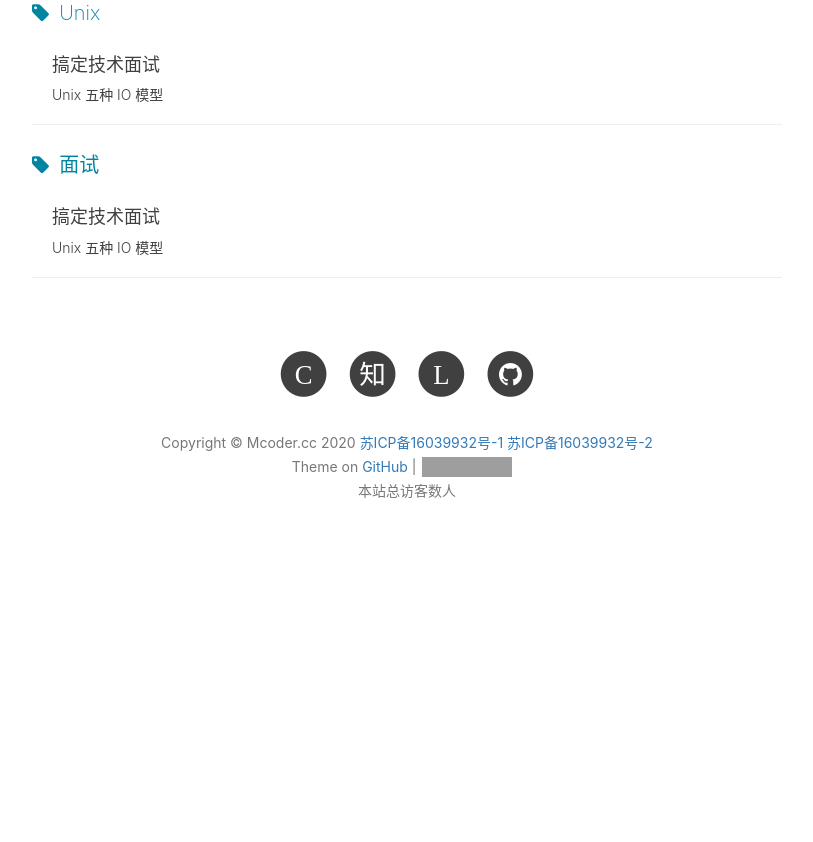
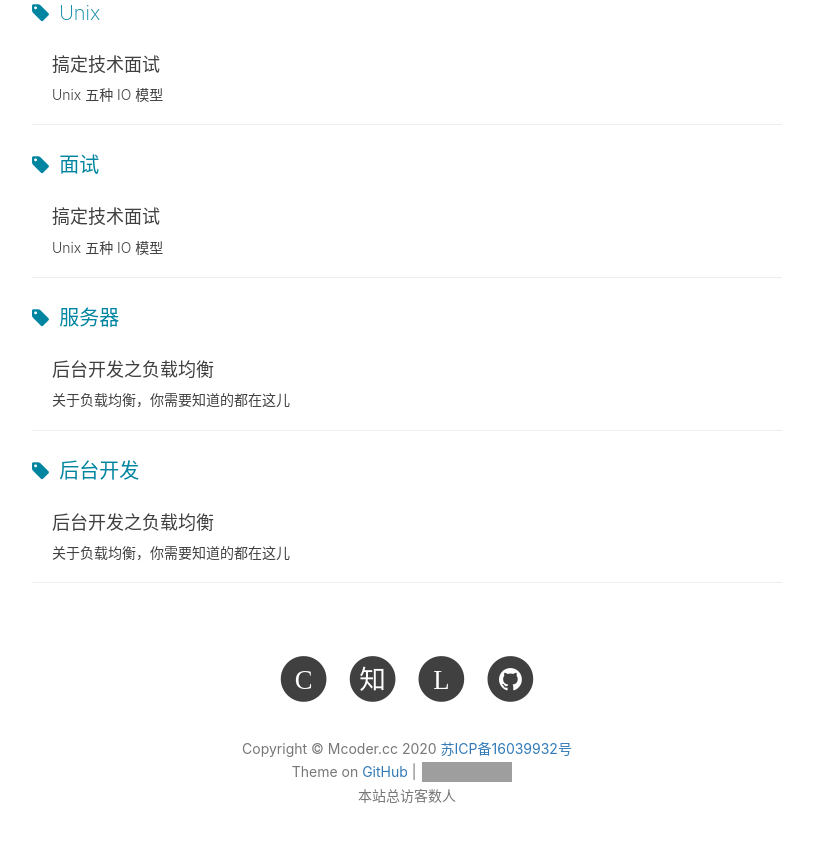
Before and after one commit to mcoder2014/mcoder2014.github.io, a Jekyll site: the page built from tags.html, in a window 1280 px wide and 900 px high, scrolled down 8042 px. Shown: the top 842 px of the window, without its empty margins (233-1046 px from the left). Built offline with Jekyll 4.4.1, drawn with Linux system fonts in a browser that asks for light colours; nearby versions of some CDN libraries; comment, search, counter and statistics services are not loaded; before the commit the page ends 8637 px from its top, so only the background shows below that; some of the changed lines change nothing that is shown; grey boxes are pictures that could not be loaded.

Commit message:
add load balance

````diff
--- a/_includes/footer.html
+++ b/_includes/footer.html
@@ -117,7 +117,7 @@
                 </ul>
                 <p class="copyright text-muted">
                     <!--Copyright &copy; {{ site.title }} {{ site.time | date: '%Y' }}-->
-                    Copyright &copy; Mcoder.cc {{ site.time | date: '%Y' }} <a href="http://beian.miit.gov.cn">苏ICP备16039932号-1 苏ICP备16039932号-2</a>
+                    Copyright &copy; Mcoder.cc {{ site.time | date: '%Y' }} <a href="http://beian.miit.gov.cn">苏ICP备16039932号</a>
                     <br>
                     Theme on <a href="{{ site.github_repo }}">GitHub</a> |
                     <iframe
--- /dev/null
+++ b/_posts/2020-03-07-load_balance.md
@@ -0,0 +1,80 @@
+---
+layout:     post
+title:      "后台开发之负载均衡"
+subtitle:   "关于负载均衡，你需要知道的都在这儿"
+date:       2020-03-07
+author:     Mcoder
+header-img: img/page_header.jpg
+catalog: true
+tags:
+    - 服务器
+    - 后台开发
+---
+
+# 负载均衡 Load balancing
+> 负载平衡（Load balancing）是一种计算机技术，用来在多个计算机（计算机集群）、网络连接、CPU、磁盘驱动器或其他资源中分配负载，以达到最优化资源使用、最大化吞吐率、最小化响应时间、同时避免过载的目的。 使用带有负载平衡的多个服务器组件，取代单一的组件，可以通过冗余提高可靠性。负载平衡服务通常是由专用软件和硬件来完成。 主要作用是将大量作业合理地分摊到多个操作单元上进行执行，用于解决互联网架构中的高并发和高可用的问题。
+
+简而言之，我们不使用负载均衡的网络服务，只有一个服务器，这个服务器承担着所有的任务。如果突然访问量很大，可能会达到服务器的处理能力上限，会变得卡顿；如果服务器突然碰上了内部错误，死机后则会导致所有的用户都无法继续访问服务。
+
+![](/post_img/201901/single_web_server.jpg)
+
+如果说一台网页服务器`server_1.mcoder.cc 192.168.1.100`可以同时提供一百万的用户访问，那么当同时访问的用户量达到一百五十万时，这个网页服务器变会碰上性能瓶颈，可能所有用户的体验都不够好。这时我们可以选择简单的增加一台服务器`server_2.mcoder.cc 192.168.1.101`，对用户进行分流，如果两台机器均分用户，则每台只用服务七十五万的用户，在网页服务器的能力范围内，所有用户都能获得很好的体验。而如何让用户选择哪个服务器提供服务便是负载均衡服务器做的工作。负载均衡服务器对外仅是一台服务器`server.mcoder.cc 192.168.1.99`，他会选择将用户的请求转发给`server_1`或者`server_2`。
+
+负载均衡实现了数个服务器同时提供服务，减少了单一服务器的负载，使一组服务器处理能力得到提升。而且负载均衡提高了系统的容错能力，带来了服务可用性的提升，如果其中一台服务器宕机后，还有服务器在正常工作，负载均衡服务器可以将后续的请求转发给还在工作的服务器，将死机服务器剔除。
+
+![](/post_img/201901/lb_web_server.jpg)
+
+目前几乎所有的云服务商都提供了负载均衡服务，如果使用诸如阿里云、腾讯云的话，直接使用他们提供的负载均衡方案即可，简单粗暴快捷。但我们可以了解下主流的负载均衡算法，对于配置服务以及后台开发技术面试都有帮助的。
+
+# 常见负载均衡算法
+负载均衡算法决定了负载均衡服务器如何将一个请求分配给后面的诸多服务器。
+
+1. **轮询算法(Round Robin)** 和 **加权轮询（Weight Round Robin）法**: 轮转法意味着 LB 服务器会按顺序将请求分发给服务器。比如负载均衡器会将第一个请求分配给第一个服务器，然后下一个请求分配给第二个服务器，这样分配下去分配完一轮之后回到开头分配给第一个服务器。
+
+不同的服务器可能机器配置和当前系统的负载并不相同，因此它们的抗压能力也不尽相同。给配置高、负载低的机器配置更高的权重，让其处理更多的请求，而低配置、高负载的机器，则给其分配较低的权重，降低其系统负载。加权轮询法可以很好地处理这一问题，并将请求顺序按照权重分配到后端。
+
+1. **随机法** 和 **加权随机（Weight Random）法**：很粗糙的方法，通过生成随机数，将连接随便转发给后端的一个服务器，当访问量加大，实际效果接近于平均分配流量到每一台后端服务器，也就是轮询的效果。
+
+与加权轮询法类似，加权随机法也是根据后端服务器不同的配置和负载情况来配置不同的权重。不同的是，它是按照权重来随机选择服务器的，而不是顺序。
+
+2. **最少连接(Least Connections)**: 最少连接方法会选择当前连接数量最少的服务器分发请求。
+
+前面几种方法费尽心思来实现服务消费者请求次数分配的均衡，当然这么做是没错的，可以为后端的多台服务器平均分配工作量，最大程度地提高服务器的利用率但是实际情况是否真的如此？
+实际情况中，请求次数的均衡真的能代表负载的均衡吗？这是一个值得思考的问题。上面的问题，再换一个角度来说就是：以后端服务器的视角来观察系统的负载，而非请求发起方来观察。最小连接数法便属于此类。最小连接数算法比较灵活和智能，由于后端服务器的配置不尽相同，对于请求的处理有快有慢，它正是根据后端服务器当前的连接情况，动态地选取其中当前积压连接数最少的一台服务器来处理当前请求，尽可能地提高后端服务器的利用效率，将负载合理地分流到每一台机器。
+
+3. **Source 原地址法**: 源地址hash，新连接先按权重分配，后续连接按source分配请求。起到会话绑定的作用，但是调度粒度太粗，使用的少，相当于是ip_hash.
+
+
+
+# 常见框架
+## NGINX
+Nginx做为一个强大的Web服务器软件，具有高性能、高并发性和低内存占用的特点。此外，其也能够提供强大的反向代理功能。Nginx工作在网络的7层，可以针对http应用本身来做分流策略。支持七层HTTP、HTTPS协议的负载均衡。对四层协议的支持需要第三方插件-yaoweibin的ngx_tcp_proxy_module实现了tcp upstream。
+
+NGINX 主要有五种负载均衡方法
+```
+                # 不填参数时默认是 轮询算法
+least_conn;     # 最少连接方法
+ip_hash;        # ip 方法
+hash $request_uri consistent;   # 哈希一致性方法
+least_time header;  # NGINX Plus 版本支持
+random two least_time=last_byte;    # 随机算法
+```
+
+
+## HaProxy
+Haproxy是高可用代理软件，它是一种比较流行的开源软件，基于TCP(四层)/HTTP(七层)协议的负载均衡代理解决方案，可以在Linux、FreeBSD等平台下运行，常见于跨多个服务器，比如:web、应用程序、数据库、MQ消息队列、MC数据库等等。通过多个Haproxy服务来提高服务的性能和可靠性。他支持多种负载均衡方法，如下：
+
+```
+1.balance roundrobin # 轮询，软负载均衡基本都具备这种算法
+2.balance static-rr # 根据权重，建议使用
+3.balance leastconn # 最少连接者先处理，建议使用
+4.balance source # 根据请求源IP，建议使用
+5.balance uri # 根据请求的URI
+6.balance url_param，# 根据请求的URl参数'balance url_param' requires an URL parameter name
+7.balance hdr(name) # 根据HTTP请求头来锁定每一次HTTP请求
+8.balance rdp-cookie(name) # 根据据cookie(name)来锁定并哈希每一次TCP请求
+```
+
+# 参考文献
+
+1. [负载均衡](https://zh.wikipedia.org/wiki/%E8%B4%9F%E8%BD%BD%E5%9D%87%E8%A1%A1)
````
Also changed, not shown: post_img/201901/lb_web_server.jpg (added), post_img/201901/single_web_server.jpg (added).
